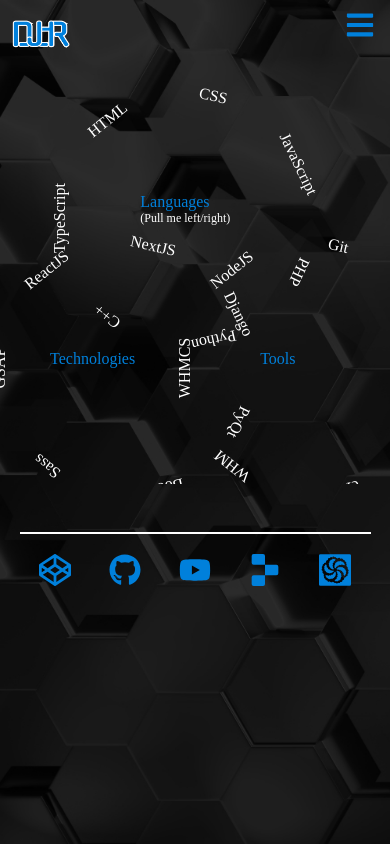
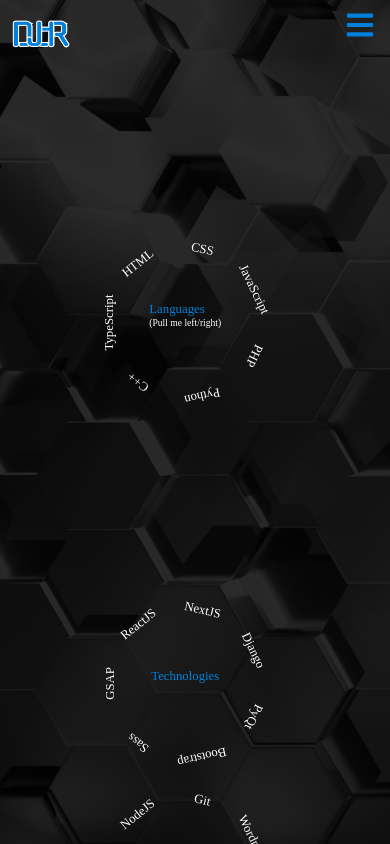
Before and after one commit to daniel-deru/portifolio4, a Next.js app: page /skills in a window 390 px wide. Built offline with nearby package versions, Linux system fonts and the light colour scheme; a web font is replaced by a local one.

Commit message:
fixed z-index issue made home page and skills page mobile responsive

```diff
--- a/components/Header.js
+++ b/components/Header.js
@@ -81,7 +81,7 @@
                     {LINKS.map(function(link, index){
                         let path = `/${link.toLocaleLowerCase()}`
                         return (
-                            <motion.li  key={link}>
+                            <motion.li  key={link} onClick={() => setNavOpen(!navOpen)}>
                                 <Link href={path}>
                                     <a className={router.pathname == path ? "active" : "link"}>{link}</a>
                                 </Link>
--- a/components/styled/Header.styled.js
+++ b/components/styled/Header.styled.js
@@ -6,17 +6,24 @@
     justify-content: space-between;
     margin: 0px 10px;
     height: 10vh;
+    position: relative;
+    z-index: 10;
 
 .wrapper {
     margin-top: 20px;
 }
 nav {
     position: relative;
+    > div {
+        position: relative;
+        z-index: 20;
+    }
 }
 .nav {
     display: flex;
     list-style-type: none;
     z-index: 10;
+
     @media (max-width: 500px) {
         width: 100vw;
         position: absolute;
@@ -24,13 +31,14 @@
         background-color: black;
         align-items: center;
         text-align: center;
-        height: 90vh;
-        top: 10vh;
+        height: 100vh;
+        top: 0;
     }
 
 }
 
 .nav li {
+    z-index: 9999999;
     margin: 20px 10px;
     font-size: 1.2em;
 }
--- a/components/styled/Layout.styled.js
+++ b/components/styled/Layout.styled.js
@@ -3,6 +3,8 @@
 export const LayoutStyle = styled.div`
     .main-container {
         display: flex;
+        position: relative;
+        z-index: 0;
 
         @media (max-width: 500px) {
             flex-direction: column-reverse;
--- a/components/styled/Orbit.styled.js
+++ b/components/styled/Orbit.styled.js
@@ -4,6 +4,10 @@
     display: flex;
     justify-content: space-around;
     align-items: center;
+
+    @media (max-width: 500px) {
+        flex-direction: column;
+    }
 
     &:last-child {
         margin-top: -100px;
@@ -12,6 +16,17 @@
         width: 250px;
         height: 250px;
         position: relative;
+        @media (max-width: 1000px) {
+            width: 200px;
+            height: 200px;
+        }
+        @media (max-width: 700px) {
+            width: 150px;
+            height: 150px;
+        }
+        @media (max-width: 500px) {
+            margin: 20px auto;
+        }
     }
 
     .container div {
--- a/components/styled/Sidebar.styled.js
+++ b/components/styled/Sidebar.styled.js
@@ -11,6 +11,8 @@
     width: 5vw;
     margin: 3rem 0px;
     justify-content: space-between;
+    z-index: 0;
+    position: relative;
 
     @media (max-width: 1000px) {
         width: 10vw;
@@ -21,6 +23,7 @@
     }
 
     @media (max-width: 500px) {
+        z-index: 0;
         flex-direction: row;
         border-right: none;
         border-top: 2px solid white;
--- a/pages/skills.js
+++ b/pages/skills.js
@@ -5,13 +5,14 @@
 import { Skills } from "./styled/skills.styled";
 
 const skills = () => {
+  const [SIZE, SetSIZE] = useState(250)
   const x = useMotionValue(0)
   const rotateX = useTransform(x, [-150, 150], [-90, 90])
 
   const LANGUAGES = ["HTML", "CSS", "JavaScript", "PHP", "Python", "C++", "TypeScript"]
   const TECHNOLOGIES = ["ReactJS", "NextJS", "Django",  "PyQt", "Bootstrap", "Sass", "GSAP"]
   const TOOLS = ["NodeJS", "Git", "Wordpress",  "Photoshop", "cPanel", "WHM", "WHMCS"]
-  const SIZE = 250
+
 
   const fadeVariant = {
     hidden: {
@@ -56,12 +57,21 @@
   const technologyRef = useRef()
   const toolRef = useRef()
 
+  const changeSize = () => {
+    if(window.innerWidth <= 1000 && window.innerWidth > 700) SetSIZE(200)
+    if(window.innerWidth > 1000) SetSIZE(250)
+    if(window.innerWidth <= 700) SetSIZE(150)
+  }
+
   useEffect(() => {
     console.log(languageRef.current.children)
     let languageRotate = rotate(languageRef.current.children, LANGUAGES)
     let techRotate = rotate(technologyRef.current.children, TECHNOLOGIES)
     let toolRotate = rotate(toolRef.current.children, TOOLS)
-  }, [languageRef])
+    window.addEventListener("resize", () => changeSize())
+    changeSize()
+    console.log("hello")
+  }, [languageRef, SIZE])
 
 
   const rotate = (nodeList, items) => {
--- a/pages/styled/skills.styled.js
+++ b/pages/styled/skills.styled.js
@@ -7,4 +7,15 @@
     justify-content: space-around;
     overflow: hidden;
 
+    @media (max-width: 1000px) {
+        font-size: 0.8em;
+    }
+    @media (max-width: 1000px) {
+        height: 80vh;
+    }
+
+    @media (max-width: 500px) {
+        height: 120vh;
+    }
+
 `
```
Also changed, not shown: pages/styled/work.styled.js (+11 -1 lines).
